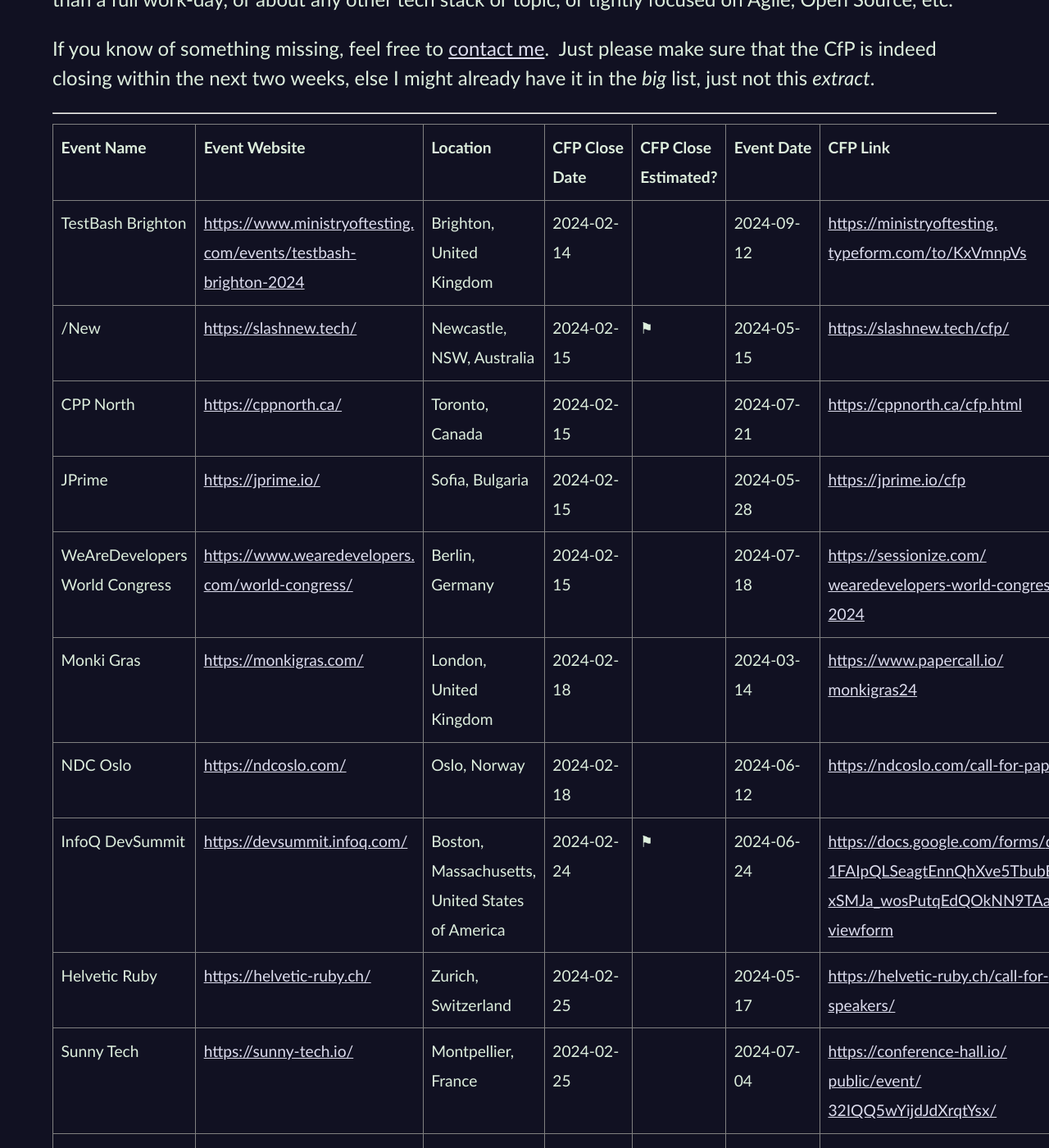
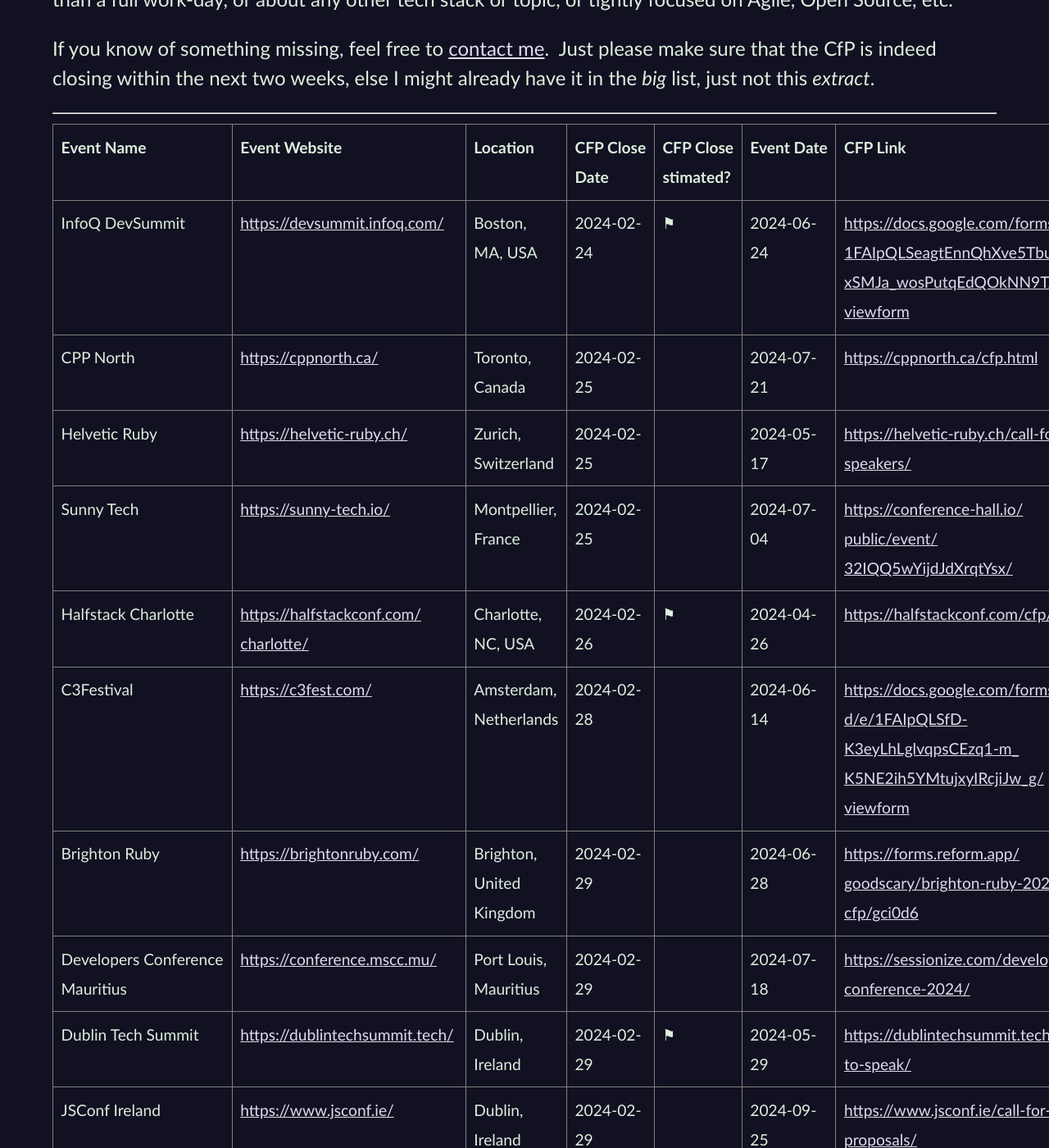
Before and after one commit to CodosaurusLLC/CodosaurusLLC.github.io, a Jekyll site: the page built from speaking/cfps-ending-soon.md, in a window 1280 px wide and 1400 px high, scrolled down 759 px. Shown: the whole window at 82% size. Built offline with Jekyll 4.4.1, drawn with Linux system fonts in a browser that asks for light colours; some of the changed text lies outside the part shown.

Commit message:
update cfp list

```diff
--- a/speaking/cfps-ending-soon.md
+++ b/speaking/cfps-ending-soon.md
@@ -59,114 +59,211 @@
 <hr>
 
 <table>
-  <tbody>
-    <tr>
-      <th>Event Name</th>
-      <th>Event Website</th>
-      <th>Location</th>
-      <th>CFP Close<br>Date</th>
-      <th>CFP Close<br>Estimated?</th>
-      <th>Event Date</th>
-      <th>CFP Link</th>
-    </tr>
-    <tr>
-      <td>TestBash Brighton</td>
-      <td><a href="https://www.ministryoftesting.com/events/testbash-brighton-2024" target="_blank">https://www.ministryoftesting.<wbr>com/events/testbash-brighton-<wbr>2024</a></td>
-      <td>Brighton, United Kingdom</td>
-      <td>2024-02-14</td>
-      <td></td>
-      <td>2024-09-12</td>
-      <td><a href="https://ministryoftesting.typeform.com/to/KxVmnpVs" target="_blank">https://ministryoftesting.<wbr>typeform.com/to/KxVmnpVs</a></td>
-    </tr>
-    <tr>
-      <td>/New</td>
-      <td><a href="https://slashnew.tech/" target="_blank">https://slashnew.tech/</a></td>
-      <td>Newcastle, NSW, Australia</td>
-      <td>2024-02-15</td>
-      <td>⚑</td>
-      <td>2024-05-15</td>
-      <td><a href="https://slashnew.tech/cfp/" target="_blank">https://slashnew.tech/cfp/</a></td>
-    </tr>
-    <tr>
-      <td>CPP North</td>
-      <td><a href="https://cppnorth.ca/" target="_blank">https://cppnorth.ca/</a></td>
-      <td>Toronto, Canada</td>
-      <td>2024-02-15</td>
-      <td></td>
-      <td>2024-07-21</td>
-      <td><a href="https://cppnorth.ca/cfp.html" target="_blank">https://cppnorth.ca/cfp.html</a></td>
-    </tr>
-    <tr>
-      <td>JPrime</td>
-      <td><a href="https://jprime.io/" target="_blank">https://jprime.io/</a></td>
-      <td>Sofia, Bulgaria</td>
-      <td>2024-02-15</td>
-      <td></td>
-      <td>2024-05-28</td>
-      <td><a href="https://jprime.io/cfp" target="_blank">https://jprime.io/cfp</a></td>
-    </tr>
-    <tr>
-      <td>WeAreDevelopers World Congress</td>
-      <td><a href="https://www.wearedevelopers.com/world-congress/" target="_blank">https://www.wearedevelopers.<wbr>com/world-congress/</a></td>
-      <td>Berlin, Germany</td>
-      <td>2024-02-15</td>
-      <td></td>
-      <td>2024-07-18</td>
-      <td><a href="https://sessionize.com/wearedevelopers-world-congress-2024" target="_blank">https://sessionize.com/<wbr>wearedevelopers-world-<wbr>congress-2024</a></td>
-    </tr>
-    <tr>
-      <td>Monki Gras</td>
-      <td><a href="https://monkigras.com/" target="_blank">https://monkigras.com/</a></td>
-      <td>London, United Kingdom</td>
-      <td>2024-02-18</td>
-      <td></td>
-      <td>2024-03-14</td>
-      <td><a href="https://www.papercall.io/monkigras24" target="_blank">https://www.papercall.io/<wbr>monkigras24</a></td>
-    </tr>
-    <tr>
-      <td>NDC Oslo</td>
-      <td><a href="https://ndcoslo.com/" target="_blank">https://ndcoslo.com/</a></td>
-      <td>Oslo, Norway</td>
-      <td>2024-02-18</td>
-      <td></td>
-      <td>2024-06-12</td>
-      <td><a href="https://ndcoslo.com/call-for-papers" target="_blank">https://ndcoslo.com/call-for-<wbr>papers</a></td>
-    </tr>
-    <tr>
-      <td>InfoQ DevSummit</td>
-      <td><a href="https://devsummit.infoq.com/" target="_blank">https://devsummit.infoq.com/</a></td>
-      <td>Boston, Massachusetts, United States of America</td>
-      <td>2024-02-24</td>
-      <td>⚑</td>
-      <td>2024-06-24</td>
-      <td><a href="https://docs.google.com/forms/d/e/1FAIpQLSeagtEnnQhXve5TbubBrFgpxSMJa_wosPutqEdQOkNN9TAanQ/viewform" target="_blank">https://docs.google.com/forms/<wbr>d/e/<wbr>1FAIpQLSeagtEnnQhXve5TbubBrFgp<wbr>xSMJa_wosPutqEdQOkNN9TAanQ/<wbr>viewform</a></td>
-    </tr>
-    <tr>
-      <td>Helvetic Ruby</td>
-      <td><a href="https://helvetic-ruby.ch/" target="_blank">https://helvetic-ruby.ch/</a></td>
-      <td>Zurich, Switzerland</td>
-      <td>2024-02-25</td>
-      <td></td>
-      <td>2024-05-17</td>
-      <td><a href="https://helvetic-ruby.ch/call-for-speakers/" target="_blank">https://helvetic-ruby.ch/call-<wbr>for-speakers/</a></td>
-    </tr>
-    <tr>
-      <td>Sunny Tech</td>
-      <td><a href="https://sunny-tech.io/" target="_blank">https://sunny-tech.io/</a></td>
-      <td>Montpellier, France</td>
-      <td>2024-02-25</td>
-      <td></td>
-      <td>2024-07-04</td>
-      <td><a href="https://conference-hall.io/public/event/32IQQ5wYijdJdXrqtYsx/" target="_blank">https://conference-hall.io/<wbr>public/event/<wbr>32IQQ5wYijdJdXrqtYsx/</a></td>
-    </tr>
-    <tr>
-      <td>Halfstack Charlotte</td>
-      <td><a href="https://halfstackconf.com/charlotte/" target="_blank">https://halfstackconf.com/<wbr>charlotte/</a></td>
-      <td>Charlotte, North Carolina, United States of America</td>
-      <td>2024-02-26</td>
-      <td>⚑</td>
-      <td>2024-04-26</td>
-      <td><a href="https://halfstackconf.com/cfp/" target="_blank">https://halfstackconf.com/cfp/</a></td>
-    </tr>
-  </tbody>
+  <tr>
+    <th>Event Name</th>
+    <th>Event Website</th>
+    <th>Location</th>
+    <th>CFP Close<br>Date</th>
+    <th>CFP Close<br>stimated?</th>
+    <th>Event Date</th>
+    <th>CFP Link</th>
+  </tr>
+  <tr>
+    <td>InfoQ DevSummit</td>
+    <td><a href="https://devsummit.infoq.com/" target="_blank">https://devsummit.infoq.com/</a></td>
+    <td>Boston, MA, USA</td>
+    <td>2024-02-24</td>
+    <td>⚑</td>
+    <td>2024-06-24</td>
+    <td><a href="https://docs.google.com/forms/d/e/1FAIpQLSeagtEnnQhXve5TbubBrFgpxSMJa_wosPutqEdQOkNN9TAanQ/viewform" target="_blank">https://docs.google.com/forms/<wbr>d/e/<wbr>1FAIpQLSeagtEnnQhXve5TbubBrFgp<wbr>xSMJa_wosPutqEdQOkNN9TAanQ/<wbr>viewform</a></td>
+  </tr>
+  <tr>
+    <td>CPP North</td>
+    <td><a href="https://cppnorth.ca/" target="_blank">https://cppnorth.ca/</a></td>
+    <td>Toronto, Canada</td>
+    <td>2024-02-25</td>
+    <td></td>
+    <td>2024-07-21</td>
+    <td><a href="https://cppnorth.ca/cfp.html" target="_blank">https://cppnorth.ca/cfp.html</a></td>
+  </tr>
+  <tr>
+    <td>Helvetic Ruby</td>
+    <td><a href="https://helvetic-ruby.ch/" target="_blank">https://helvetic-ruby.ch/</a></td>
+    <td>Zurich, Switzerland</td>
+    <td>2024-02-25</td>
+    <td></td>
+    <td>2024-05-17</td>
+    <td><a href="https://helvetic-ruby.ch/call-for-speakers/" target="_blank">https://helvetic-ruby.ch/call-<wbr>for-speakers/</a></td>
+  </tr>
+  <tr>
+    <td>Sunny Tech</td>
+    <td><a href="https://sunny-tech.io/" target="_blank">https://sunny-tech.io/</a></td>
+    <td>Montpellier, France</td>
+    <td>2024-02-25</td>
+    <td></td>
+    <td>2024-07-04</td>
+    <td><a href="https://conference-hall.io/public/event/32IQQ5wYijdJdXrqtYsx/" target="_blank">https://conference-hall.io/<wbr>public/event/<wbr>32IQQ5wYijdJdXrqtYsx/</a></td>
+  </tr>
+  <tr>
+    <td>Halfstack Charlotte</td>
+    <td><a href="https://halfstackconf.com/charlotte/" target="_blank">https://halfstackconf.com/<wbr>charlotte/</a></td>
+    <td>Charlotte, NC, USA</td>
+    <td>2024-02-26</td>
+    <td>⚑</td>
+    <td>2024-04-26</td>
+    <td><a href="https://halfstackconf.com/cfp/" target="_blank">https://halfstackconf.com/cfp/</a></td>
+  </tr>
+  <tr>
+    <td>C3Festival</td>
+    <td><a href="https://c3fest.com/" target="_blank">https://c3fest.com/</a></td>
+    <td>Amsterdam, Netherlands</td>
+    <td>2024-02-28</td>
+    <td></td>
+    <td>2024-06-14</td>
+    <td><a href="https://docs.google.com/forms/d/e/1FAIpQLSfD-K3eyLhLglvqpsCEzq1-m_K5NE2ih5YMtujxyIRcjiJw_g/viewform" target="_blank">https://docs.google.com/forms/<wbr>d/e/1FAIpQLSfD-<wbr>K3eyLhLglvqpsCEzq1-m_<wbr>K5NE2ih5YMtujxyIRcjiJw_g/<wbr>viewform</a></td>
+  </tr>
+  <tr>
+    <td>Brighton Ruby</td>
+    <td><a href="https://brightonruby.com/" target="_blank">https://brightonruby.com/</a></td>
+    <td>Brighton, United Kingdom</td>
+    <td>2024-02-29</td>
+    <td></td>
+    <td>2024-06-28</td>
+    <td><a href="https://forms.reform.app/goodscary/brighton-ruby-2024-cfp/gci0d6" target="_blank">https://forms.reform.app/<wbr>goodscary/brighton-ruby-2024-<wbr>cfp/gci0d6</a></td>
+  </tr>
+  <tr>
+    <td>Developers Conference Mauritius</td>
+    <td><a href="https://conference.mscc.mu/" target="_blank">https://conference.mscc.mu/</a></td>
+    <td>Port Louis, Mauritius</td>
+    <td>2024-02-29</td>
+    <td></td>
+    <td>2024-07-18</td>
+    <td><a href="https://sessionize.com/developers-conference-2024/" target="_blank">https://sessionize.com/<wbr>developers-conference-2024/</a></td>
+  </tr>
+  <tr>
+    <td>Dublin Tech Summit</td>
+    <td><a href="https://dublintechsummit.tech/" target="_blank">https://dublintechsummit.tech/</a></td>
+    <td>Dublin, Ireland</td>
+    <td>2024-02-29</td>
+    <td>⚑</td>
+    <td>2024-05-29</td>
+    <td><a href="https://dublintechsummit.tech/apply-to-speak/" target="_blank">https://dublintechsummit.tech/<wbr>apply-to-speak/</a></td>
+  </tr>
+  <tr>
+    <td>JSConf Ireland</td>
+    <td><a href="https://www.jsconf.ie/" target="_blank">https://www.jsconf.ie/</a></td>
+    <td>Dublin, Ireland</td>
+    <td>2024-02-29</td>
+    <td></td>
+    <td>2024-09-25</td>
+    <td><a href="https://www.jsconf.ie/call-for-proposals/" target="_blank">https://www.jsconf.ie/call-<wbr>for-proposals/</a></td>
+  </tr>
+  <tr>
+    <td>Nebraska.Code()</td>
+    <td><a href="https://nebraskacode.amegala.com/" target="_blank">https://nebraskacode.amegala.<wbr>com/</a></td>
+    <td>Lincoln, NE, USA</td>
+    <td>2024-02-29</td>
+    <td></td>
+    <td>2024-07-18</td>
+    <td><a href="https://sessionize.com/nebraska-code-2024" target="_blank">https://sessionize.com/<wbr>nebraska-code-2024</a></td>
+  </tr>
+  <tr>
+    <td>Tech Pro Camp</td>
+    <td><a href="https://techprocamp.com/" target="_blank">https://techprocamp.com/</a></td>
+    <td>Sarasota, FL, USA</td>
+    <td>2024-02-29</td>
+    <td></td>
+    <td>2024-04-20</td>
+    <td><a href="https://techprocamp.com/sessions/call-for-speakers/" target="_blank">https://techprocamp.com/<wbr>sessions/call-for-speakers/</a></td>
+  </tr>
+  <tr>
+    <td>Blue Ridge Ruby</td>
+    <td><a href="https://blueridgeruby.com/" target="_blank">https://blueridgeruby.com/</a></td>
+    <td>Asheville, NC, USA</td>
+    <td>2024-03-01</td>
+    <td></td>
+    <td>2024-05-30</td>
+    <td><a href="https://www.papercall.io/blue-ridge-ruby-2024" target="_blank">https://www.papercall.io/blue-<wbr>ridge-ruby-2024</a></td>
+  </tr>
+  <tr>
+    <td>Devoxx Poland</td>
+    <td><a href="https://devoxx.pl/" target="_blank">https://devoxx.pl/</a></td>
+    <td>Krakow, Poland</td>
+    <td>2024-03-01</td>
+    <td></td>
+    <td>2024-06-19</td>
+    <td><a href="https://devoxxpl24.cfp.dev" target="_blank">https://devoxxpl24.cfp.dev</a></td>
+  </tr>
+  <tr>
+    <td>Riviera Dev</td>
+    <td><a href="https://rivieradev.fr/" target="_blank">https://rivieradev.fr/</a></td>
+    <td>Valbonne, France</td>
+    <td>2024-03-01</td>
+    <td>⚑</td>
+    <td>2024-07-09</td>
+    <td><a href="https://conference-hall.io/public/event/ieJBZ8FhXHMinZmeTCJp" target="_blank">https://conference-hall.io/<wbr>public/event/<wbr>ieJBZ8FhXHMinZmeTCJp</a></td>
+  </tr>
+  <tr>
+    <td>THAT Conference WISCONSIN</td>
+    <td><a href="https://thatconference.com/wi/" target="_blank">https://thatconference.com/wi/</a></td>
+    <td>Wisconsin Dells, WI, USA</td>
+    <td>2024-03-01</td>
+    <td></td>
+    <td>2024-07-29</td>
+    <td><a href="https://thatconference.com/call-for-speakers/wi/2024" target="_blank">https://thatconference.com/<wbr>call-for-speakers/wi/2024</a></td>
+  </tr>
+  <tr>
+    <td>UX Australia</td>
+    <td><a href="https://uxaustralia.com.au/" target="_blank">https://uxaustralia.com.au/</a></td>
+    <td>Melbourne, Australia and online</td>
+    <td>2024-03-01</td>
+    <td></td>
+    <td>2024-08-29</td>
+    <td><a href="https://uxaustralia.com.au/conferences/ux-australia-2024/call-for-proposals/" target="_blank">https://uxaustralia.com.au/<wbr>conferences/ux-australia-2024/<wbr>call-for-proposals/</a></td>
+  </tr>
+  <tr>
+    <td>DDD Southwest</td>
+    <td><a href="https://dddsouthwest.com/" target="_blank">https://dddsouthwest.com/</a></td>
+    <td>Bristol, United Kingdom</td>
+    <td>2024-03-02</td>
+    <td></td>
+    <td>2024-04-27</td>
+    <td><a href="https://sessionize.com/ddd-south-west-2024" target="_blank">https://sessionize.com/ddd-<wbr>south-west-2024</a></td>
+  </tr>
+  <tr>
+    <td>American Mensa Annual Gathering</td>
+    <td><a href="https://ag.us.mensa.org/" target="_blank">https://ag.us.mensa.org/</a></td>
+    <td>Kansas City, MO, USA</td>
+    <td>2024-03-03</td>
+    <td>⚑</td>
+    <td>2024-07-03</td>
+    <td><a href="https://ag.us.mensa.org/programming/submit-a-proposal/" target="_blank">https://ag.us.mensa.org/<wbr>programming/submit-a-proposal/</a></td>
+  </tr>
+  <tr>
+    <td>AmsterdamJS/JSNation</td>
+    <td><a href="https://jsnation.com/" target="_blank">https://jsnation.com/</a></td>
+    <td>Amsterdam, Netherlands and online</td>
+    <td>2024-03-03</td>
+    <td></td>
+    <td>2024-06-13</td>
+    <td><a href="https://forms.gle/YrkQmkeBJVUdEaup8" target="_blank">https://forms.gle/<wbr>YrkQmkeBJVUdEaup8</a></td>
+  </tr>
+  <tr>
+    <td>DevConf.cz</td>
+    <td><a href="https://www.devconf.info/cz/" target="_blank">https://www.devconf.info/cz/</a></td>
+    <td>Brno, Czech Republic (Czechia)</td>
+    <td>2024-03-03</td>
+    <td></td>
+    <td>2024-06-13</td>
+    <td><a href="https://pretalx.com/devconf-cz-2024/cfp" target="_blank">https://pretalx.com/devconf-<wbr>cz-2024/cfp</a></td>
+  </tr>
+  <tr>
+    <td>LeadDev NYC</td>
+    <td><a href="https://leaddev.com/leaddev-new-york" target="_blank">https://leaddev.com/leaddev-<wbr>new-york</a></td>
+    <td>New York, NY, USA</td>
+    <td>2024-03-03</td>
+    <td></td>
+    <td>2024-09-04</td>
+    <td><a href="https://leaddev.submittable.com/submit/272507/talk-submissions-for-leaddev-new-york-2024" target="_blank">https://leaddev.submittable.<wbr>com/submit/272507/talk-<wbr>submissions-for-leaddev-new-<wbr>york-2024</a></td>
+  </tr>
 </table>
```
Also changed, not shown: other parts of speaking/cfps-ending-soon.md (+1 -1 lines).
